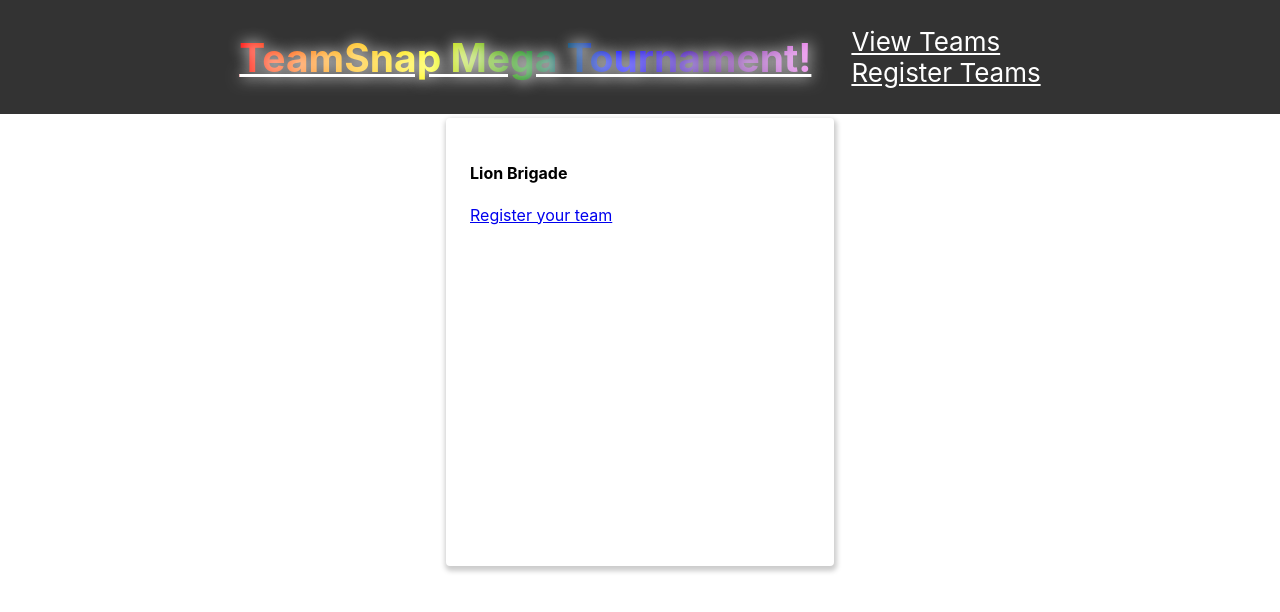
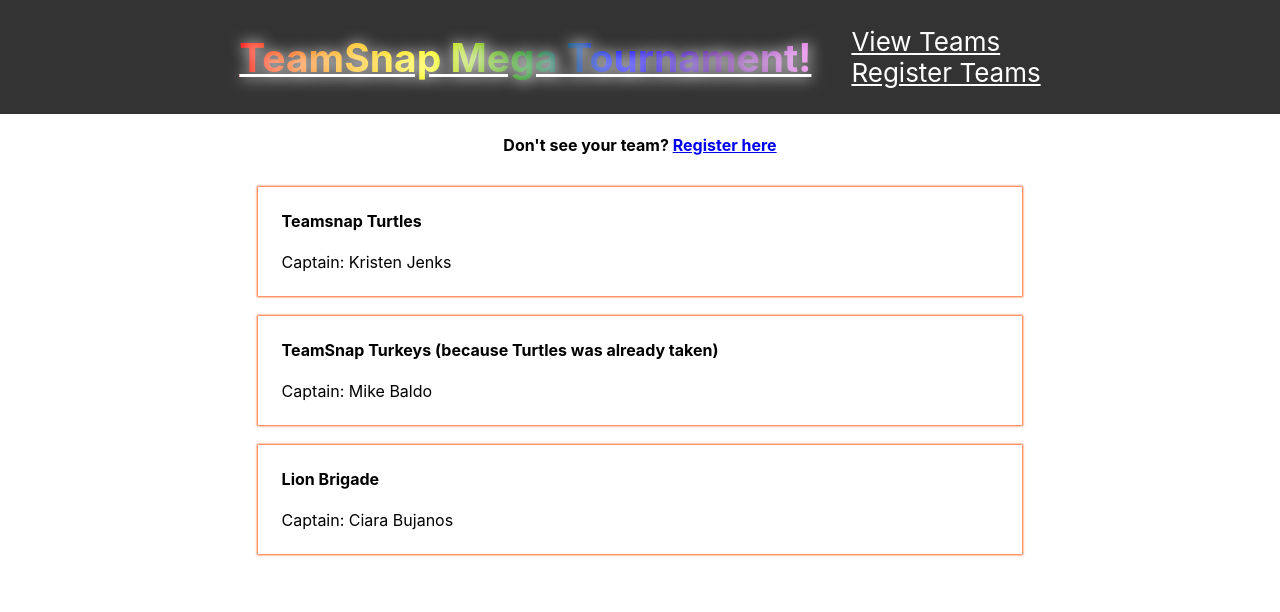
Before and after one commit to teamsnap/teamsnap-mega-tournament, a React app in the folder frontend/: page /teams in a window 1280 px wide. Shown: the top 612 px of the page. Built offline with nearby package versions, Linux system fonts and the light colour scheme; the HTML template or start-up script is replaced by a standard one.

Commit message:
style home page and redirects

```diff
--- a/frontend/src/App.css
+++ b/frontend/src/App.css
@@ -72,11 +72,6 @@
 
 .submit-btn {
   background-color: #78b332;
-  border: none;
-  border-radius: 3px;
-  color: #fff;
-  font-weight: bold;
-  height: 35px;
   width: 152px;
   margin-top: 30px;
 }
@@ -86,3 +81,28 @@
   background-color: #007400;
   transition: 0.3s;
 }
+
+.view-team {
+  box-shadow: 0px 0px 2px 1px #ff6323;
+  padding: 24px;
+  width: 70%;
+  margin: 10px;
+}
+
+.register-btn {
+  background-color: #ff6323;
+  width: 152px;
+}
+
+.btn {
+  border: none;
+  color: #fff;
+  font-weight: bold;
+  height: 35px;
+  border-radius: 3px;
+  margin-right: 10px;
+}
+
+.btn:hover {
+  cursor: pointer;
+}
--- a/frontend/src/components/NewTeamForm.tsx
+++ b/frontend/src/components/NewTeamForm.tsx
@@ -37,11 +37,16 @@
           />
           <div style={{ display: "flex", justifyContent: "center" }}>
             <input
-              className="submit-btn"
+              className="submit-btn btn"
               type="submit"
               onClick={(e) => {
                 e.preventDefault();
-                submitTeam({ url: baseurl + "/new-team", teamName, firstName });
+                submitTeam({
+                  url: baseurl + "/new-team",
+                  teamName,
+                  firstName,
+                  lastName,
+                });
               }}
             />
           </div>
--- a/frontend/src/components/TeamCard.tsx
+++ b/frontend/src/components/TeamCard.tsx
@@ -1,20 +1,25 @@
-import React from 'react';
-import {
-  Link
-} from "react-router-dom";
+import React from "react";
+import { Link } from "react-router-dom";
 
 interface Props {
-  teamName: String,
+  teamName: String;
+  captain: {
+    firstName: string;
+    lastName: string;
+  };
 }
 
-const TeamCard: React.FC<Props> = ({teamName}) => {
-
+const TeamCard: React.FC<Props> = ({ teamName, captain }) => {
   return (
-    <div className="card">
-      <h4>{teamName}</h4>
-      <Link to="/join">Register your team</Link>
+    <div style={{ display: "flex", justifyContent: "center" }}>
+      <div className="view-team">
+        <h4 style={{ marginTop: "0" }}>{teamName}</h4>
+        <p style={{ marginBottom: "0" }}>
+          Captain: {captain.firstName} {captain.lastName}
+        </p>
+      </div>
     </div>
   );
-}
+};
 
 export default TeamCard;
--- a/frontend/src/pages/Home.tsx
+++ b/frontend/src/pages/Home.tsx
@@ -1,16 +1,31 @@
-import React from 'react';
-import {
-  Link
-} from "react-router-dom";
+import React from "react";
+import { useHistory } from "react-router-dom";
 
 const Home: React.FC = () => {
+  const history = useHistory();
 
   return (
-    <>
-      <h2>Registration for the TeamSnap Mega Tournament is now open!</h2>
-      <Link to="/join">Register your team</Link>
-    </>
+    <div style={{ textAlign: "center" }}>
+      <div>
+        <h2>Registration for the TeamSnap Mega Tournament is now open!</h2>
+      </div>
+      <div>
+        <button
+          className="register-btn btn"
+          onClick={() => history.push("/join")}
+        >
+          Register team
+        </button>
+
+        <button
+          className="register-btn btn"
+          onClick={() => history.push("/teams")}
+        >
+          View teams
+        </button>
+      </div>
+    </div>
   );
-}
+};
 
 export default Home;
--- a/frontend/src/pages/Teams.tsx
+++ b/frontend/src/pages/Teams.tsx
@@ -1,8 +1,11 @@
-import React from 'react';
-import TeamCard from '../components/TeamCard';
+import React from "react";
+import TeamCard from "../components/TeamCard";
+import { Link } from "react-router-dom";
 
-
-const Teams: React.FC<{teams: any[]} & {getTeams: any}> = ({teams, getTeams}) => {
+const Teams: React.FC<{ teams: any[] } & { getTeams: any }> = ({
+  teams,
+  getTeams,
+}) => {
   const [cards, setCards] = React.useState<any>([]);
   React.useEffect(() => {
     setCards([]);
@@ -11,18 +14,51 @@
   React.useEffect(() => {
     getTeams();
   }, []);
-
-  React.useEffect(() => {
-    teams?.forEach((team) => {
-      setCards([...cards, <TeamCard teamName={team.teamName} />]);
-    });
-  }, [teams]);
+  console.log(teams);
 
   return (
-    <>
-      {cards}
-    </>
+    <div>
+      <h4 style={{ textAlign: "center" }}>
+        Don't see your team? <Link to="/join">Register here</Link>
+      </h4>
+      {teams.length > 0 ? (
+        teams.map((team, index) => {
+          console.log("team", team);
+          return (
+            <TeamCard
+              key={index}
+              teamName={team.teamName}
+              captain={team.captain}
+            />
+          );
+        })
+      ) : (
+        <div style={{ display: "flex", justifyContent: "center" }}>
+          <p>No teams currently registered. </p>
+          <p>
+            <Link to="/join">Register your team</Link>{" "}
+          </p>
+        </div>
+      )}
+    </div>
   );
-}
+  // teams.length > 0 ? return (<p>TEAMS!</p>) : <p>ewww</p>;
+
+  // React.useEffect(() => {
+  //   teams?.map((team, index) => {
+  //     console.log("team", team);
+  //     setCards([
+  //       ...cards,
+  //       <TeamCard
+  //         key={index}
+  //         teamName={team.teamName}
+  //         captain={team.captain}
+  //       />,
+  //     ]);
+  //   });
+  // }, [teams]);
+  // console.log("cards", cards);
+  // return <>{cards}</>;
+};
 
 export default Teams;
--- a/frontend/src/redux-cruft/actions/getTeams.tsx
+++ b/frontend/src/redux-cruft/actions/getTeams.tsx
@@ -1,17 +1,34 @@
-import { update } from "./update"
+import { update } from "./update";
 
 export const getTeams = (params) => (dispatch) => {
   // TODO: Brad said to get this data from the API BUT THE API DOESNT EXIST YET
   // I NEED TO COME BACK AND FILL THIS IN ONCE THE API EXISTS
-  dispatch(update({key: "teams", value: [
-    {
-      teamName: "Teamsnap Turtles"
-    },
-    {
-      teamName: "TeamSnap Turkeys (because Turtles was already taken)"
-    },
-    {
-      teamName: "Lion Brigade"
-    }
-  ]}))
-}
+  dispatch(
+    update({
+      key: "teams",
+      value: [
+        {
+          teamName: "Teamsnap Turtles",
+          captain: {
+            firstName: "Kristen",
+            lastName: "Jenks",
+          },
+        },
+        {
+          teamName: "TeamSnap Turkeys (because Turtles was already taken)",
+          captain: {
+            firstName: "Mike",
+            lastName: "Baldo",
+          },
+        },
+        {
+          teamName: "Lion Brigade",
+          captain: {
+            firstName: "Ciara",
+            lastName: "Bujanos",
+          },
+        },
+      ],
+    })
+  );
+};
--- a/frontend/src/redux-cruft/actions/submitTeam.tsx
+++ b/frontend/src/redux-cruft/actions/submitTeam.tsx
@@ -2,11 +2,23 @@
 import API from "../../api";
 
 export const submitTeam = (params) => (dispatch) => {
+  console.log(params);
   if (params) {
-    dispatch(update({key: "teams", value: [
-      {teamName: params.name}
-    ]}));
+    dispatch(
+      update({
+        key: "teams",
+        value: [
+          {
+            teamName: params.name,
+            captain: {
+              firstName: params.firstName,
+              lastName: params.lastName,
+            },
+          },
+        ],
+      })
+    );
   }
 
   return API.postData(params.url, params).then((data) => {});
-}
+};
```
Also changed, not shown: frontend/src/pages/TeamsContainer.tsx (+4 -4 lines).
